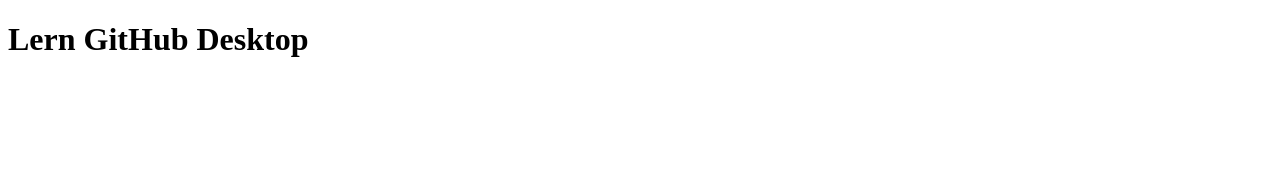
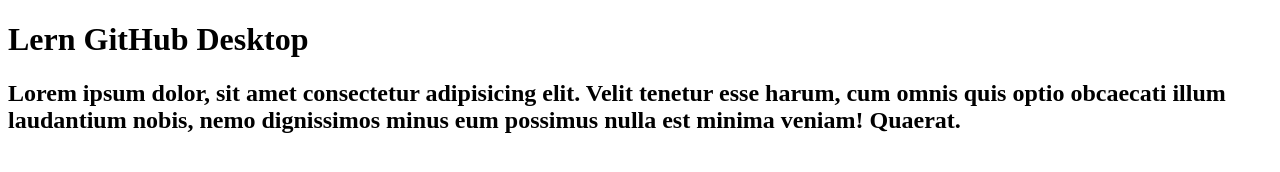
Before and after one commit to Pat2480/Devops2-Pat, a plain HTML site: page index.html in a window 1280 px wide. Drawn offline with Linux system fonts and the light colour scheme.

Commit message:
Update index.html in Second_Branch
Update index.html in Second_Branch

```diff
--- a/index.html
+++ b/index.html
@@ -12,6 +12,8 @@
 
     <h1>Lern GitHub Desktop</h1>
 
+    <h2>Lorem ipsum dolor, sit amet consectetur adipisicing elit. Velit tenetur esse harum, cum omnis quis optio obcaecati illum laudantium nobis, nemo dignissimos minus eum possimus nulla est minima veniam! Quaerat.</h2>
+
 </body>
 
 </html>
```
